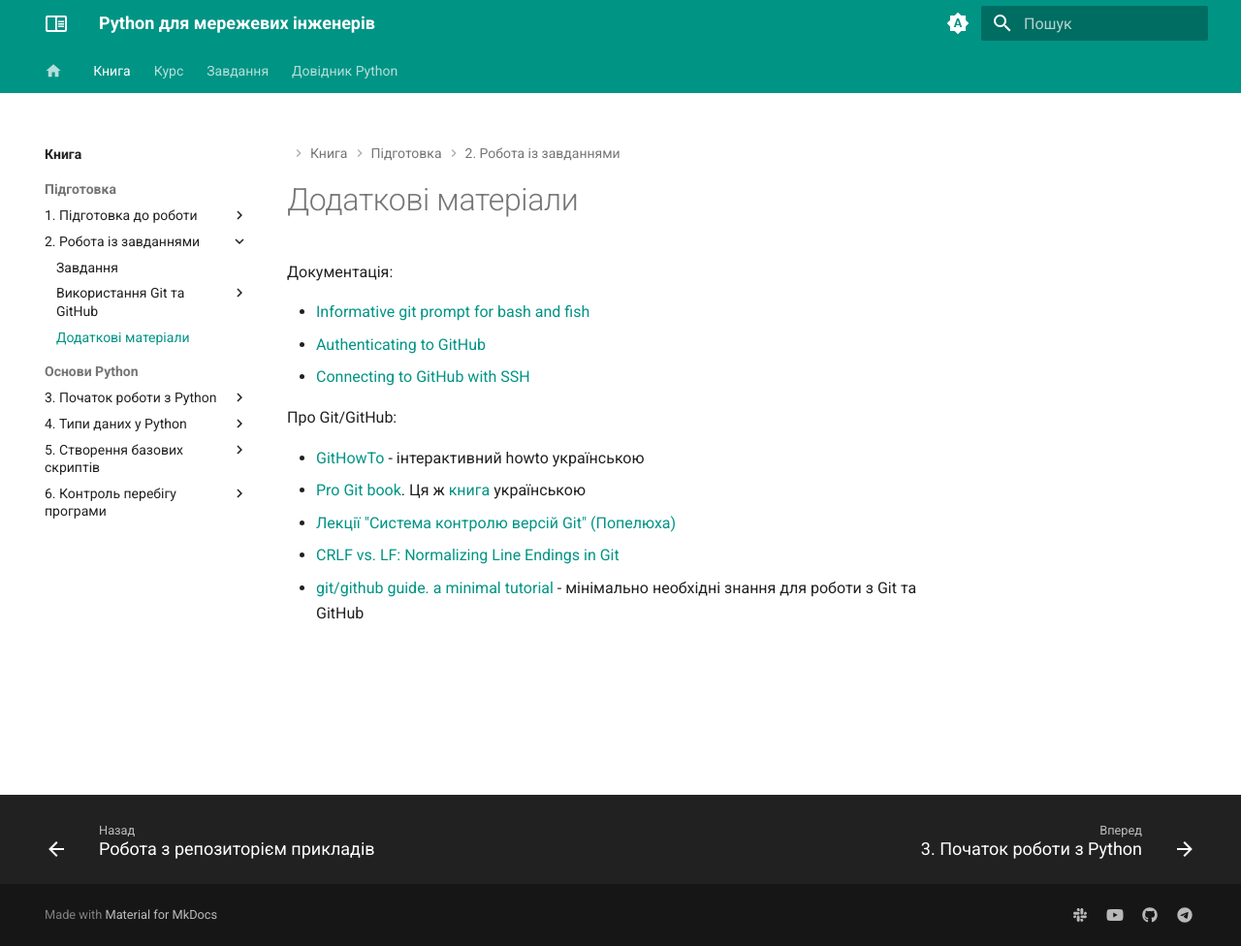
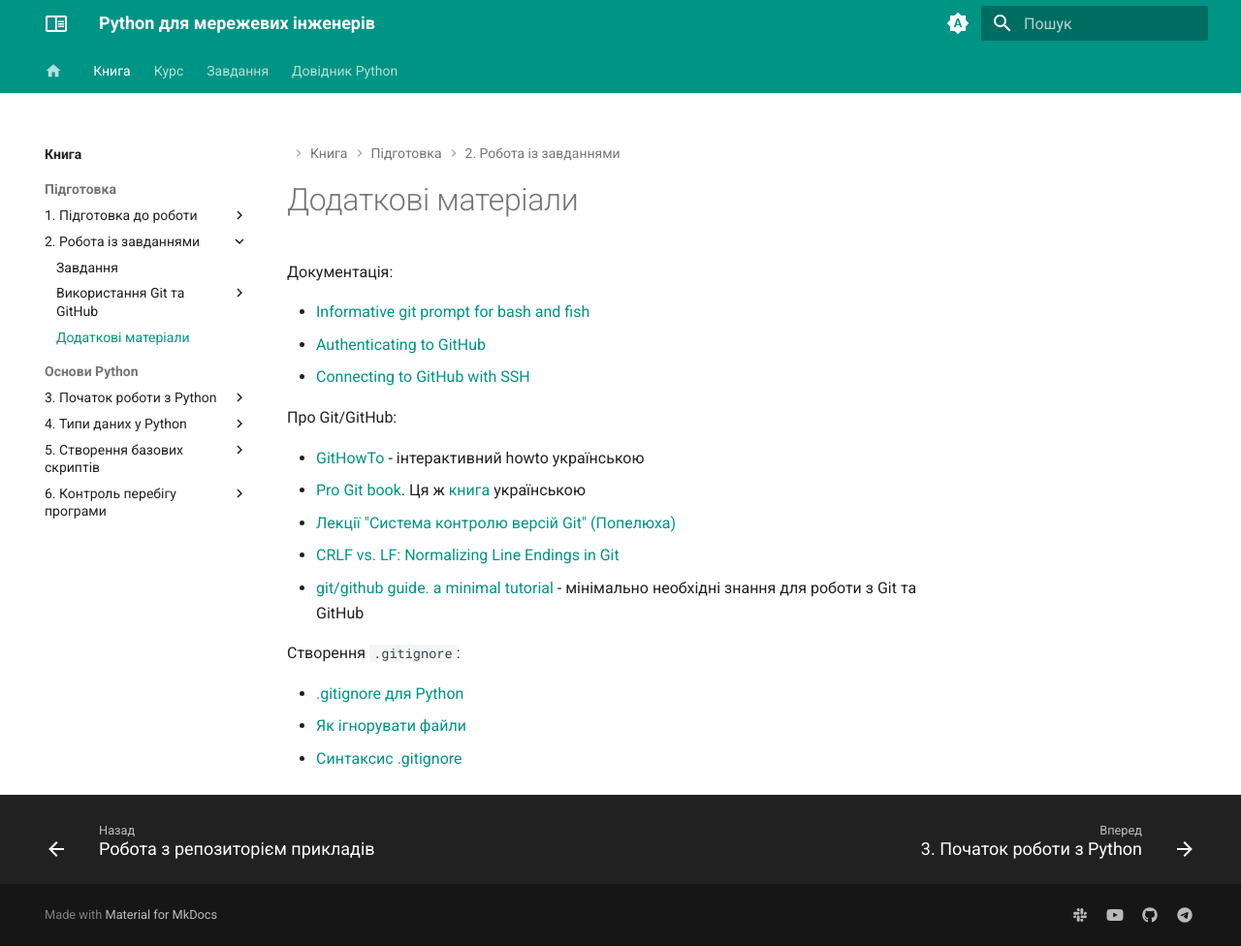
Before and after one commit to natenka/pyneng.io, an MkDocs documentation site: the page built from docs/book/02-git-github-tasks/further_reading.md, in a window 1280 px wide and 976 px high. Shown: the whole window at 97% size. Built offline with MkDocs 1.6.1 and Material for MkDocs 9.7.7, drawn with Linux system fonts in a browser that asks for light colours.

Commit message:
UPD book: gitignore links

```diff
--- a/docs/book/02-git-github-tasks/further_reading.md
+++ b/docs/book/02-git-github-tasks/further_reading.md
@@ -14,3 +14,10 @@
 -  [Лекції "Система контролю версій Git" (Попелюха)](https://youtube.com/playlist?list=PL9mn2EBC_SSyu6I4DQ9-r1vm_CX4jaPWf)
 -  [CRLF vs. LF: Normalizing Line Endings in Git](https://www.aleksandrhovhannisyan.com/blog/crlf-vs-lf-normalizing-line-endings-in-git/)
 -  [git/github guide. a minimal tutorial](http://kbroman.org/github_tutorial/) - мінімально необхідні знання для роботи з Git та GitHub
+
+
+Створення `.gitignore`:
+
+-  [.gitignore для Python](https://github.com/github/gitignore/blob/main/Python.gitignore)
+-  [Як ігнорувати файли](https://docs.github.com/en/get-started/getting-started-with-git/ignoring-files?platform=linux)
+-  [Синтаксис .gitignore](https://git-scm.com/docs/gitignore)
```
